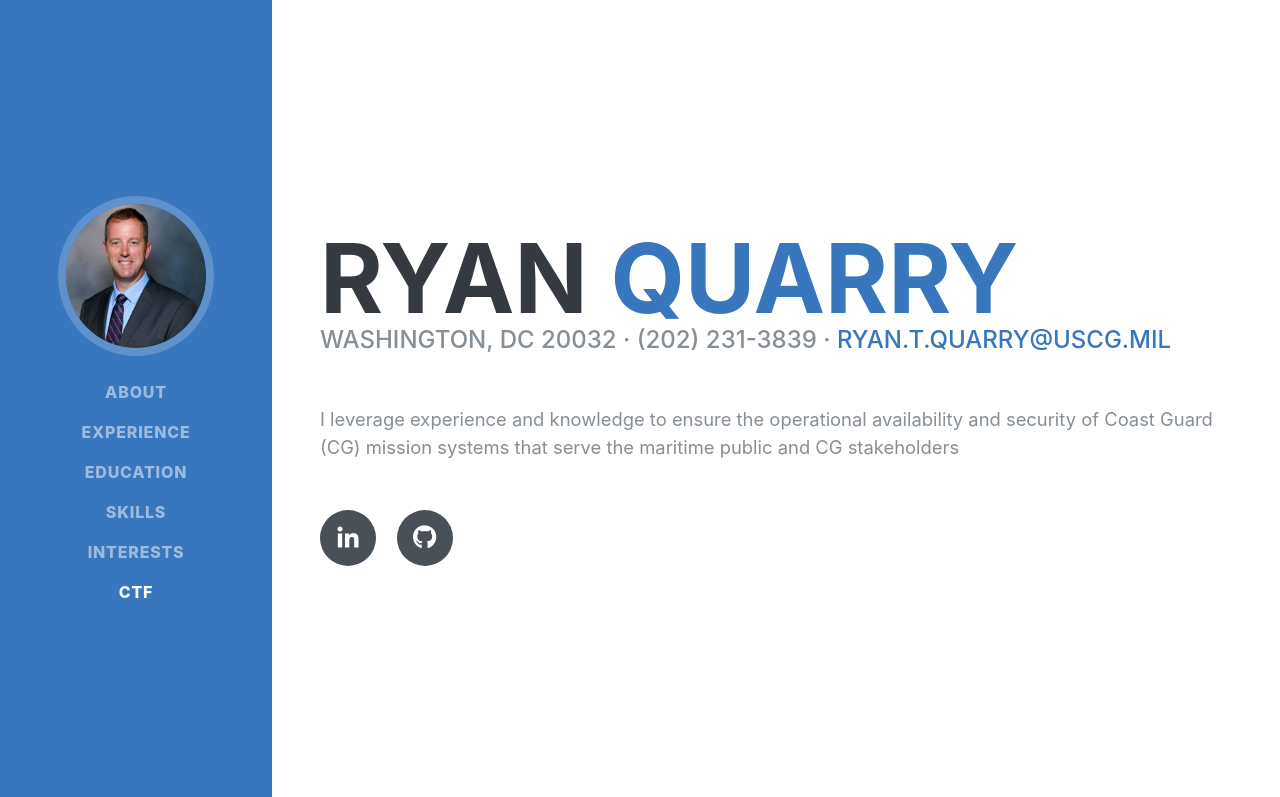
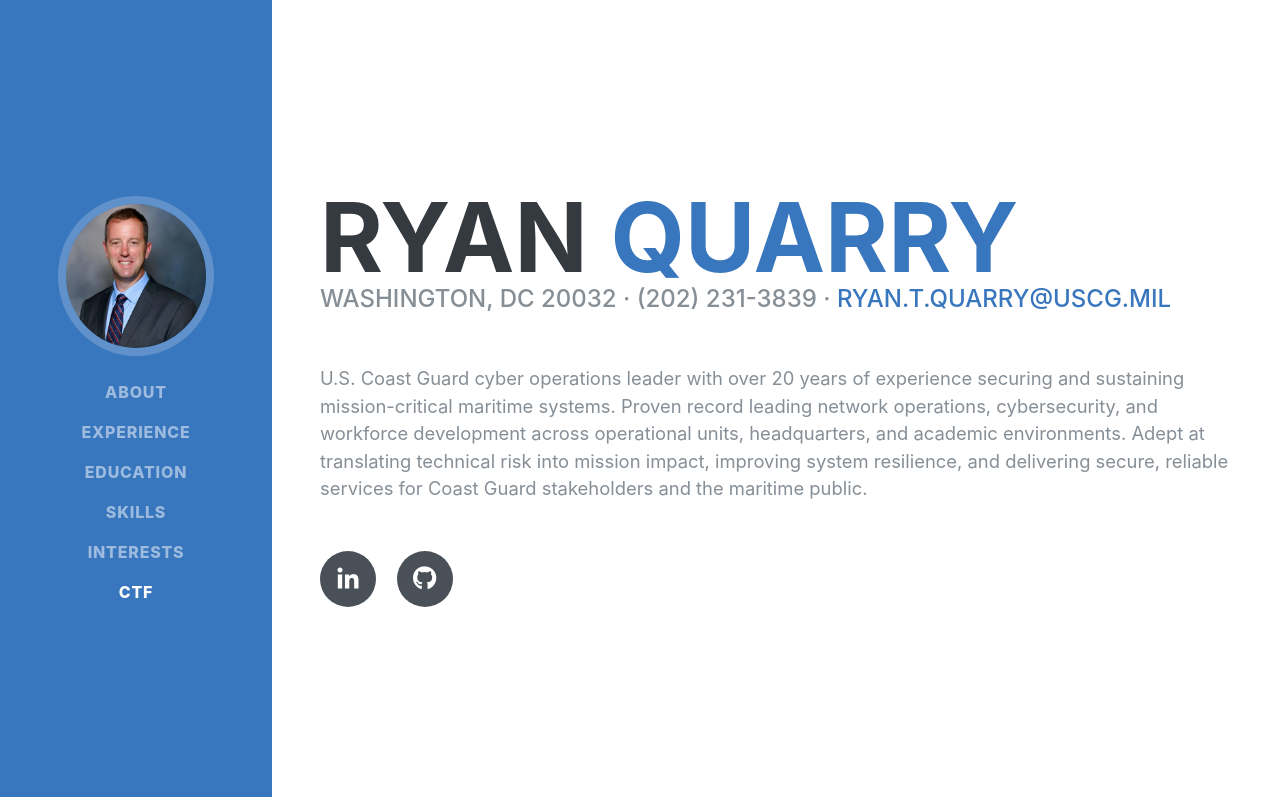
Before and after one commit to rquarry/resume_site, a plain HTML site: page index.html in a window 1280 px wide. Shown: the top 797 px of the page. Drawn offline with Linux system fonts and the light colour scheme; a web font is replaced by a local one.

Commit message:
Update About section with professional summary

```diff
--- a/index.html
+++ b/index.html
@@ -69,7 +69,7 @@
           <div class="subheading mb-5">Washington, DC 20032 · (202) 231-3839 ·
             <a href="mailto:name@email.com">ryan.t.quarry@uscg.mil</a>
           </div>
-          <p class="lead mb-5">I leverage experience and knowledge to ensure the operational availability and security of Coast Guard (CG) mission systems that serve the maritime public and CG stakeholders</p>
+          <p class="lead mb-5">U.S. Coast Guard cyber operations leader with over 20 years of experience securing and sustaining mission-critical maritime systems. Proven record leading network operations, cybersecurity, and workforce development across operational units, headquarters, and academic environments. Adept at translating technical risk into mission impact, improving system resilience, and delivering secure, reliable services for Coast Guard stakeholders and the maritime public.</p>
           <div class="social-icons">
             <a href="https://www.linkedin.com/in/ryan-quarry-a470b2200">
               <i class="fab fa-linkedin-in"></i>
```
